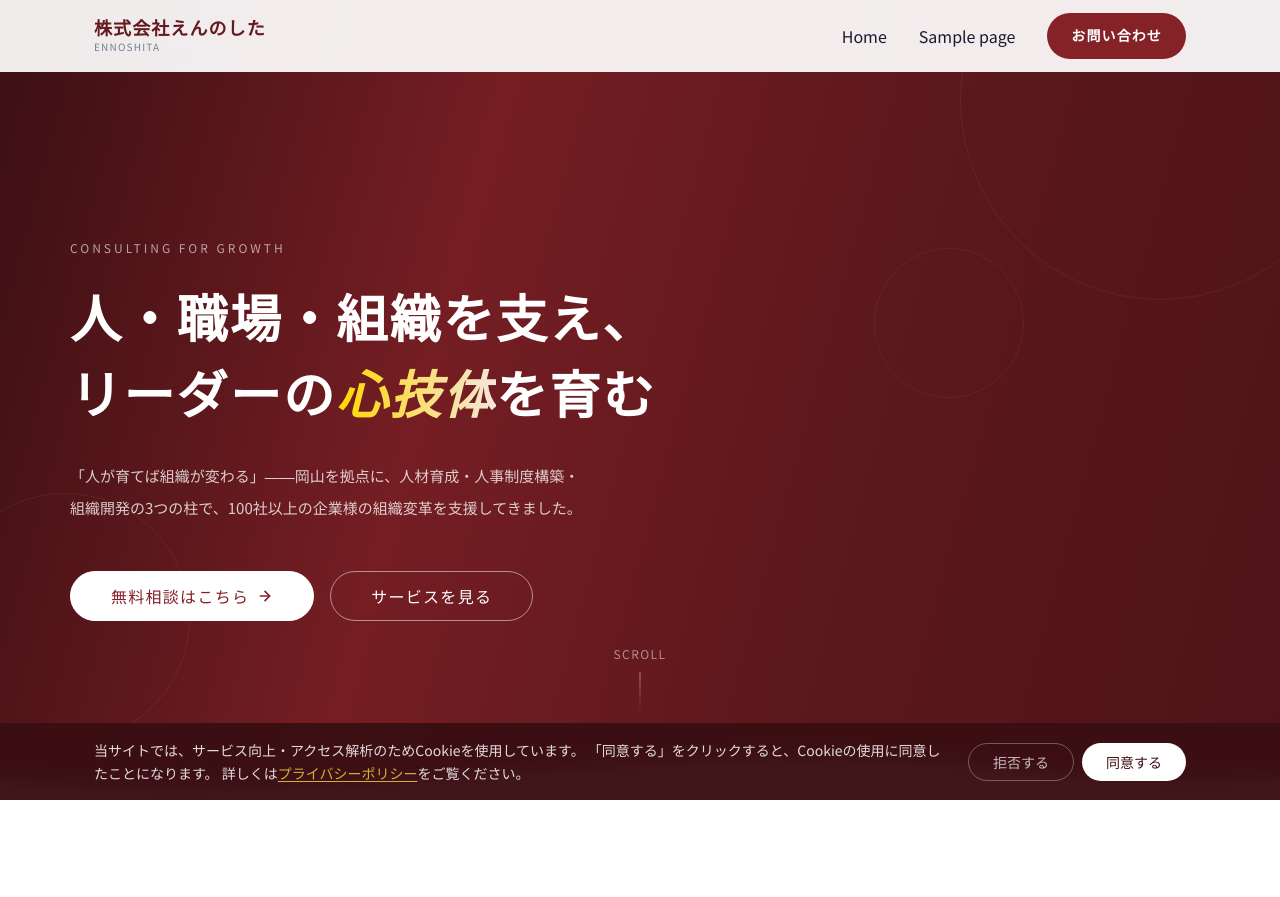
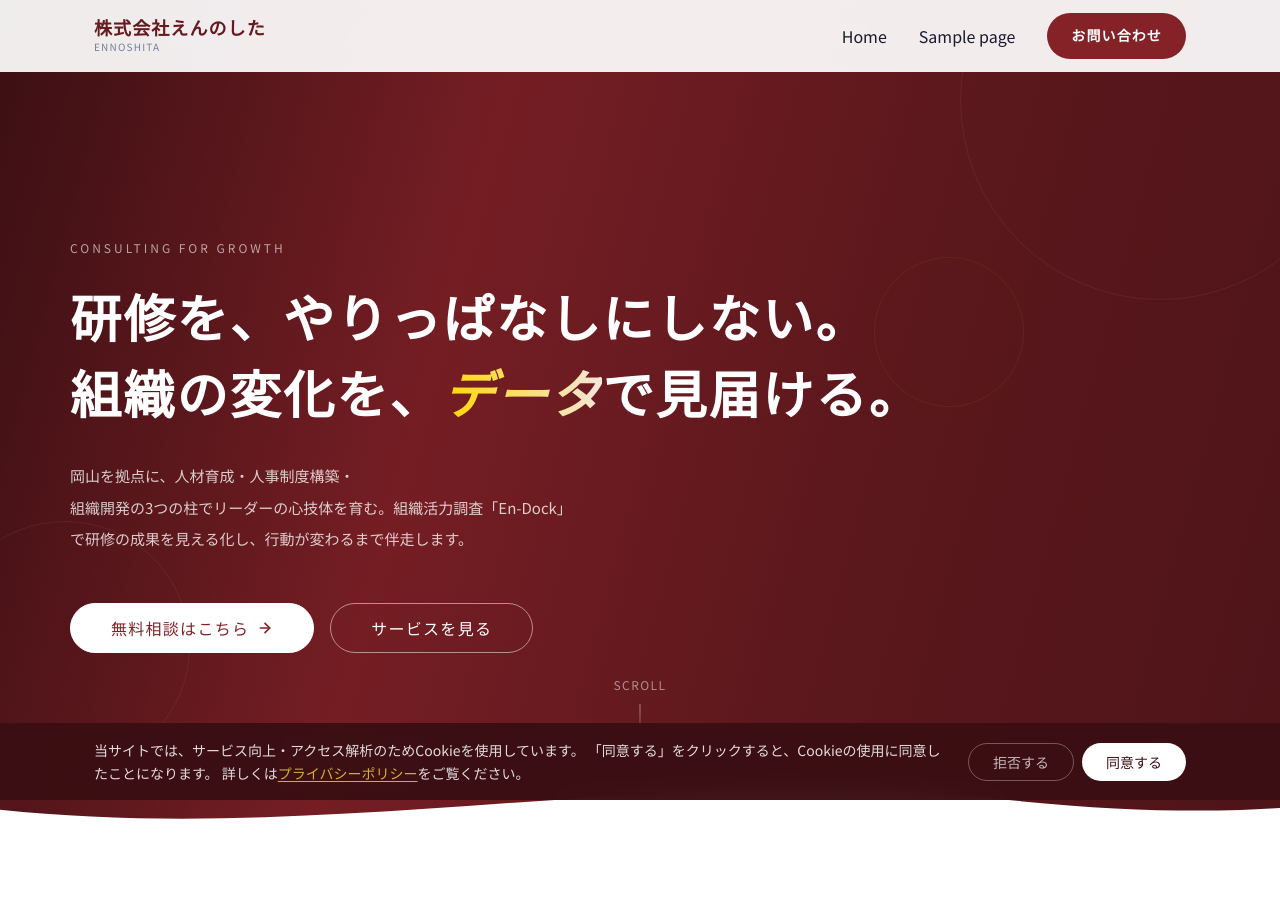
Before and after one commit to ennoshita-inc/first, a WordPress theme: template wordpress-theme/ennoshita/front-page.php in a window 1280 px wide. Shown: the top 897 px of the page. Run offline with PHP 8.4 and a stand-in for WordPress, Linux system fonts and the light colour scheme; the site name, menu and one post (Sample post) are stand-ins, and other content is empty; some libraries are stand-ins or nearby versions.

Commit message:
多ペルソナレビュー対応クイックウィン (v4.2.0)
- ナビ/フッターに代表紹介・導入事例・導入の流れ・En-Dockを追加（孤立ページ解消）
- ヒーローコピーを差別化型に（研修を、やりっぱなしにしない。／データで見届ける）
- 導入の流れを5ステップ化（効果測定・定着支援を追加）
- 記事著者ボックスに代表プロフィールリンク
- 会社概要に創業年数の自動表示・代表プロフィールリンク
- 住所デフォルトを正式表記に統一（4ファイル）

Co-Authored-By: Claude Fable 5 <noreply@anthropic.com>

```diff
--- a/wordpress-theme/ennoshita/footer.php
+++ b/wordpress-theme/ennoshita/footer.php
@@ -49,7 +49,9 @@
             <li><a href="<?php echo esc_url(home_url('/service/training/')); ?>">人材育成サービス</a></li>
             <li><a href="<?php echo esc_url(home_url('/service/hr-system/')); ?>">人事制度構築支援</a></li>
             <li><a href="<?php echo esc_url(home_url('/service/organization/')); ?>">組織開発支援</a></li>
-            <li><a href="<?php echo esc_url(home_url('/#process')); ?>">導入の流れ</a></li>
+            <li><a href="<?php echo esc_url(home_url('/endock-2/')); ?>">組織活力調査 En-Dock</a></li>
+            <li><a href="<?php echo esc_url(home_url('/service-flow/')); ?>">サービス導入の流れ</a></li>
+            <li><a href="<?php echo esc_url(home_url('/case-study/')); ?>">導入事例</a></li>
           </ul>
         <?php endif; ?>
       </div>
@@ -66,6 +68,7 @@
         <?php else : ?>
           <ul class="footer__nav">
             <li><a href="<?php echo esc_url(home_url('/about/')); ?>">会社概要</a></li>
+            <li><a href="<?php echo esc_url(home_url('/ceo/')); ?>">代表者紹介</a></li>
             <li><a href="<?php echo esc_url(ennoshita_get_blog_url()); ?>">コラム</a></li>
             <li><a href="<?php echo esc_url(home_url('/contact/')); ?>">お問い合わせ</a></li>
             <li><a href="<?php echo esc_url(home_url('/sitemap/')); ?>">サイトマップ</a></li>
@@ -77,7 +80,7 @@
         <h3 class="footer__heading">アクセス</h3>
         <dl class="footer__info">
           <dt>所在地</dt>
-          <dd><?php echo nl2br(esc_html(get_theme_mod('ennoshita_address', '岡山県岡山市 磨屋町ビル8階'))); ?></dd>
+          <dd><?php echo nl2br(esc_html(get_theme_mod('ennoshita_address', '〒700-0826 岡山県岡山市北区磨屋町10-20 磨屋町ビル8階'))); ?></dd>
           <?php
           $phone = get_theme_mod('ennoshita_phone');
           if ($phone) : ?>
--- a/wordpress-theme/ennoshita/front-page.php
+++ b/wordpress-theme/ennoshita/front-page.php
@@ -33,24 +33,26 @@ get_header();
         <p class="hero__label">Consulting for Growth</p>
         <h1 class="hero__title">
           <?php
-          $hero_title = get_theme_mod('ennoshita_hero_title', "人・職場・組織を支え、\nリーダーの心技体を育む");
+          $hero_title = get_theme_mod('ennoshita_hero_title', "研修を、やりっぱなしにしない。\n組織の変化を、データで見届ける。");
           $lines = explode("\n", $hero_title);
           $hero_html = '';
           foreach ($lines as $line) {
             $line_html = esc_html(trim($line));
             // 「心技体」にゴールドグラデーションを適用
-            $line_html = str_replace(
-              esc_html('心技体'),
-              '<em class="hero__title-accent">心技体</em>',
-              $line_html
-            );
+            foreach (['心技体', 'データ'] as $accent_word) {
+              $line_html = str_replace(
+                esc_html($accent_word),
+                '<em class="hero__title-accent">' . esc_html($accent_word) . '</em>',
+                $line_html
+              );
+            }
             $hero_html .= '<span class="hero__title-line">' . $line_html . '</span>';
           }
           echo $hero_html;
           ?>
         </h1>
         <p class="hero__description">
-          <?php echo esc_html(get_theme_mod('ennoshita_hero_description', '「人が育てば組織が変わる」――岡山を拠点に、人材育成・人事制度構築・組織開発の3つの柱で、100社以上の企業様の組織変革を支援してきました。')); ?>
+          <?php echo esc_html(get_theme_mod('ennoshita_hero_description', '岡山を拠点に、人材育成・人事制度構築・組織開発の3つの柱でリーダーの心技体を育む。組織活力調査「En-Dock」で研修の成果を見える化し、行動が変わるまで伴走します。')); ?>
         </p>
         <div class="hero__buttons">
           <a href="<?php echo esc_url(home_url('/contact/')); ?>" class="btn btn--white btn--large">
--- a/wordpress-theme/ennoshita/header.php
+++ b/wordpress-theme/ennoshita/header.php
@@ -51,16 +51,19 @@
         ]); ?>
       <?php else : ?>
         <ul class="main-nav__list">
-          <li><a href="<?php echo esc_url(home_url('/about/')); ?>" class="main-nav__link">会社概要</a></li>
           <li class="has-submenu">
             <a href="<?php echo esc_url(home_url('/#services')); ?>" class="main-nav__link">サービス</a>
             <ul class="sub-menu">
               <li><a href="<?php echo esc_url(home_url('/service/training/')); ?>">人材育成サービス</a></li>
               <li><a href="<?php echo esc_url(home_url('/service/hr-system/')); ?>">人事制度構築支援</a></li>
               <li><a href="<?php echo esc_url(home_url('/service/organization/')); ?>">組織開発支援</a></li>
-              <li><a href="<?php echo esc_url(home_url('/endock/')); ?>">組織活力調査 En-Dock<sup style="color:#c49a2a;font-size:9px;font-weight:700;letter-spacing:0.12em;margin-left:6px;vertical-align:super;">NEW</sup></a></li>
+              <li><a href="<?php echo esc_url(home_url('/endock-2/')); ?>">組織活力調査 En-Dock<sup style="color:#c49a2a;font-size:9px;font-weight:700;letter-spacing:0.12em;margin-left:6px;vertical-align:super;">NEW</sup></a></li>
+              <li><a href="<?php echo esc_url(home_url('/service-flow/')); ?>">サービス導入の流れ</a></li>
             </ul>
           </li>
+          <li><a href="<?php echo esc_url(home_url('/case-study/')); ?>" class="main-nav__link">導入事例</a></li>
+          <li><a href="<?php echo esc_url(home_url('/ceo/')); ?>" class="main-nav__link">代表紹介</a></li>
+          <li><a href="<?php echo esc_url(home_url('/about/')); ?>" class="main-nav__link">会社概要</a></li>
           <li><a href="<?php echo esc_url(ennoshita_get_blog_url()); ?>" class="main-nav__link">コラム</a></li>
           <li><a href="<?php echo esc_url(home_url('/contact/')); ?>" class="main-nav__contact">お問い合わせ</a></li>
         </ul>
--- a/wordpress-theme/ennoshita/inc/customizer.php
+++ b/wordpress-theme/ennoshita/inc/customizer.php
@@ -297,7 +297,7 @@ function ennoshita_customize_register($wp_customize) {
     ]);
 
     $wp_customize->add_setting('ennoshita_address', [
-        'default'           => '岡山県岡山市 磨屋町ビル8階',
+        'default'           => '〒700-0826 岡山県岡山市北区磨屋町10-20 磨屋町ビル8階',
         'sanitize_callback' => 'sanitize_textarea_field',
     ]);
     $wp_customize->add_control('ennoshita_address', [
--- a/wordpress-theme/ennoshita/page-about.php
+++ b/wordpress-theme/ennoshita/page-about.php
@@ -41,7 +41,7 @@ if (have_posts()) : the_post();
             </tr>
             <tr>
               <th>設立</th>
-              <td>2012年5月1日</td>
+              <td>2012年5月1日（創業<?php echo (int) floor((time() - strtotime('2012-05-01')) / 31557600); ?>年）</td>
             </tr>
             <tr>
               <th>資本金</th>
@@ -49,11 +49,11 @@ if (have_posts()) : the_post();
             </tr>
             <tr>
               <th>代表者</th>
-              <td>代表取締役　川路 隆志</td>
+              <td>代表取締役　川路 隆志　<a href="<?php echo esc_url(home_url('/ceo/')); ?>">プロフィールを見る →</a></td>
             </tr>
             <tr>
               <th>所在地</th>
-              <td><?php echo esc_html(get_theme_mod('ennoshita_address', '岡山県岡山市 磨屋町ビル8階')); ?></td>
+              <td><?php echo esc_html(get_theme_mod('ennoshita_address', '〒700-0826 岡山県岡山市北区磨屋町10-20 磨屋町ビル8階')); ?></td>
             </tr>
             <?php $phone = get_theme_mod('ennoshita_phone'); if ($phone) : ?>
             <tr>
--- a/wordpress-theme/ennoshita/page-privacy.php
+++ b/wordpress-theme/ennoshita/page-privacy.php
@@ -62,7 +62,7 @@ if (have_posts()) : the_post();
         <h2>9. お問い合わせ先</h2>
         <p>
           株式会社えんのした<br>
-          所在地: <?php echo esc_html(get_theme_mod('ennoshita_address', '岡山県岡山市 磨屋町ビル8階')); ?><br>
+          所在地: <?php echo esc_html(get_theme_mod('ennoshita_address', '〒700-0826 岡山県岡山市北区磨屋町10-20 磨屋町ビル8階')); ?><br>
           <?php $phone = get_theme_mod('ennoshita_phone'); if ($phone) : ?>
             電話: <?php echo esc_html($phone); ?><br>
           <?php endif; ?>
--- a/wordpress-theme/ennoshita/single.php
+++ b/wordpress-theme/ennoshita/single.php
@@ -88,7 +88,7 @@ if (have_posts()) : the_post();
               <p class="author-box__desc">株式会社えんのした｜岡山を拠点に人材育成・人事制度構築・組織開発の3つの柱で、企業の持続的な成長を支援しています。</p>
             <?php endif; ?>
             <div class="author-box__links">
-              <a href="<?php echo esc_url(home_url('/about/')); ?>" class="btn btn--small btn--outline">会社概要</a>
+              <a href="<?php echo esc_url(home_url('/ceo/')); ?>" class="btn btn--small btn--outline">代表プロフィールを見る</a>
               <a href="<?php echo esc_url(home_url('/contact/')); ?>" class="btn btn--small btn--primary">お問い合わせ</a>
             </div>
           </div>
--- a/wordpress-theme/ennoshita/style.css
+++ b/wordpress-theme/ennoshita/style.css
@@ -3,7 +3,7 @@ Theme Name: 株式会社えんのした
 Theme URI: https://ennoshita.co.jp
 Author: 株式会社えんのした
 Description: 人・職場・組織を支える — 岡山発の人材育成・組織開発コンサルティング会社の公式テーマ
-Version: 4.1.0
+Version: 4.2.0
 Requires at least: 6.0
 Tested up to: 6.7
 Requires PHP: 7.4
@@ -1287,7 +1287,7 @@ a.service-card__link:hover { color: var(--color-primary-dark); }
    ========================================================================== */
 .process__steps {
   display: grid;
-  grid-template-columns: repeat(4, 1fr);
+  grid-template-columns: repeat(5, 1fr);
   gap: var(--space-lg);
   position: relative;
 }
--- a/wordpress-theme/ennoshita/template-parts/section-process.php
+++ b/wordpress-theme/ennoshita/template-parts/section-process.php
@@ -12,7 +12,7 @@ $process_id = isset($args['id']) ? $args['id'] : 'process-title';
       <h2 class="section-header__title" id="<?php echo esc_attr($process_id); ?>">サービス導入の流れ</h2>
       <span class="section-header__line" aria-hidden="true"></span>
       <p class="section-header__description">
-        お問い合わせから導入まで、4つのステップでサポートします。
+        お問い合わせから効果測定まで、5つのステップでサポートします。
       </p>
     </div>
 
@@ -23,10 +23,11 @@ $process_id = isset($args['id']) ? $args['id'] : 'process-title';
         ['title' => 'ヒアリング',       'text' => '組織の現状と課題を丁寧にお伺いします。'],
         ['title' => 'ご提案・お見積り', 'text' => '最適なプランをご提案し、お見積りを提出します。'],
         ['title' => 'サービス開始',     'text' => 'プログラムを実施し、組織の変革を支援します。'],
+        ['title' => '効果測定・定着支援', 'text' => '実施後の変化を確認し、定着まで伴走します。「やりっぱなし」にはしません。'],
       ];
       foreach ($steps as $i => $step) :
       ?>
-        <div class="process__step reveal reveal--delay-<?php echo $i + 1; ?>">
+        <div class="process__step reveal reveal--delay-<?php echo min($i + 1, 4); ?>">
           <div class="process__step-number"><?php echo $i + 1; ?></div>
           <h3 class="process__step-title"><?php echo esc_html($step['title']); ?></h3>
           <p class="process__step-text"><?php echo esc_html($step['text']); ?></p>
```
Also changed, not shown: 1 other file.
